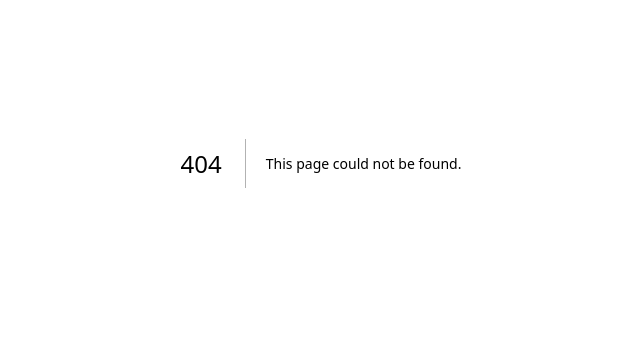
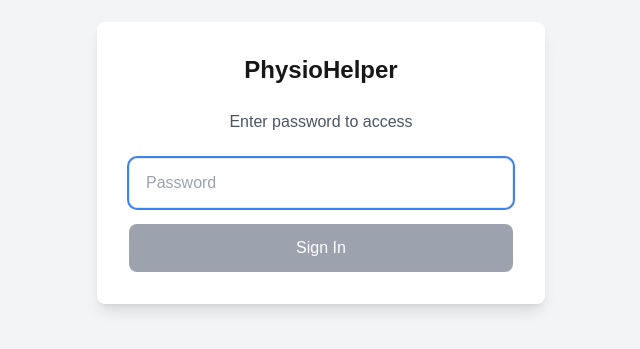
Before and after one commit to klassen/physiohelper-react, a Next.js app: page /login in a window 1280 px wide. Before the commit this address had no page. Shown: the part 237-586 px from the top of the page, without its empty margins (319-959 px from the left). Built offline with nearby package versions, Linux system fonts and the light colour scheme.

Commit message:
Add password protection

```diff
--- /dev/null
+++ b/app/api/auth/login/route.ts
@@ -0,0 +1,33 @@
+import { NextRequest, NextResponse } from 'next/server';
+
+export async function POST(request: NextRequest) {
+  try {
+    const { password } = await request.json();
+
+    // Check password against environment variable
+    if (password === process.env.APP_PASSWORD) {
+      const response = NextResponse.json({ success: true });
+
+      // Set authentication cookie (30 days)
+      response.cookies.set('auth-token', process.env.AUTH_SECRET || '', {
+        httpOnly: true,
+        secure: process.env.NODE_ENV === 'production',
+        sameSite: 'strict',
+        maxAge: 60 * 60 * 24 * 30, // 30 days
+        path: '/',
+      });
+
+      return response;
+    } else {
+      return NextResponse.json(
+        { error: 'Invalid password' },
+        { status: 401 }
+      );
+    }
+  } catch (error) {
+    return NextResponse.json(
+      { error: 'Invalid request' },
+      { status: 400 }
+    );
+  }
+}
--- /dev/null
+++ b/app/api/auth/logout/route.ts
@@ -0,0 +1,10 @@
+import { NextRequest, NextResponse } from 'next/server';
+
+export async function POST(request: NextRequest) {
+  const response = NextResponse.json({ success: true });
+
+  // Clear authentication cookie
+  response.cookies.delete('auth-token');
+
+  return response;
+}
--- /dev/null
+++ b/app/login/page.tsx
@@ -0,0 +1,75 @@
+'use client';
+
+import { useState } from 'react';
+import { useRouter } from 'next/navigation';
+
+export default function LoginPage() {
+  const [password, setPassword] = useState('');
+  const [error, setError] = useState('');
+  const [isLoading, setIsLoading] = useState(false);
+  const router = useRouter();
+
+  const handleSubmit = async (e: React.FormEvent) => {
+    e.preventDefault();
+    setIsLoading(true);
+    setError('');
+
+    try {
+      const response = await fetch('/api/auth/login', {
+        method: 'POST',
+        headers: { 'Content-Type': 'application/json' },
+        body: JSON.stringify({ password }),
+      });
+
+      if (response.ok) {
+        router.push('/');
+        router.refresh();
+      } else {
+        setError('Incorrect password');
+      }
+    } catch (err) {
+      setError('Something went wrong');
+    } finally {
+      setIsLoading(false);
+    }
+  };
+
+  return (
+    <div className="min-h-screen flex items-center justify-center bg-gray-100 dark:bg-gray-900">
+      <div className="max-w-md w-full bg-white dark:bg-gray-800 rounded-lg shadow-lg p-8">
+        <h1 className="text-2xl font-bold text-center mb-6 dark:text-white">
+          PhysioHelper
+        </h1>
+        <p className="text-center text-gray-600 dark:text-gray-400 mb-6">
+          Enter password to access
+        </p>
+
+        <form onSubmit={handleSubmit}>
+          <div className="mb-4">
+            <input
+              type="password"
+              value={password}
+              onChange={(e) => setPassword(e.target.value)}
+              placeholder="Password"
+              className="w-full px-4 py-3 border rounded-lg focus:outline-none focus:ring-2 focus:ring-blue-500 dark:bg-gray-700 dark:border-gray-600 dark:text-white"
+              disabled={isLoading}
+              autoFocus
+            />
+          </div>
+
+          {error && (
+            <p className="text-red-500 text-sm mb-4 text-center">{error}</p>
+          )}
+
+          <button
+            type="submit"
+            disabled={isLoading || !password}
+            className="w-full bg-blue-500 hover:bg-blue-600 text-white font-medium py-3 rounded-lg transition-colors disabled:bg-gray-400 disabled:cursor-not-allowed"
+          >
+            {isLoading ? 'Signing in...' : 'Sign In'}
+          </button>
+        </form>
+      </div>
+    </div>
+  );
+}
--- a/app/page.tsx
+++ b/app/page.tsx
@@ -469,7 +469,18 @@ export default function Home() {
   return (
     <main className="min-h-screen p-8 bg-gray-50 dark:bg-gray-900">
       <div className="max-w-6xl mx-auto">
-        <h1 className="text-4xl font-bold mb-2">PhysioHelper</h1>
+        <div className="flex justify-between items-center mb-2">
+          <h1 className="text-4xl font-bold">PhysioHelper</h1>
+          <button
+            onClick={async () => {
+              await fetch('/api/auth/logout', { method: 'POST' });
+              window.location.href = '/login';
+            }}
+            className="text-sm text-gray-600 dark:text-gray-400 hover:text-gray-900 dark:hover:text-white"
+          >
+            Logout
+          </button>
+        </div>
         <p className="text-lg text-gray-600 dark:text-gray-400 mb-8">
           Track your physiotherapy workouts
         </p>
```
Also changed, not shown: middleware.ts (added, +33 -0 lines), 1 other file (tests, documents, lock files or other folders).
